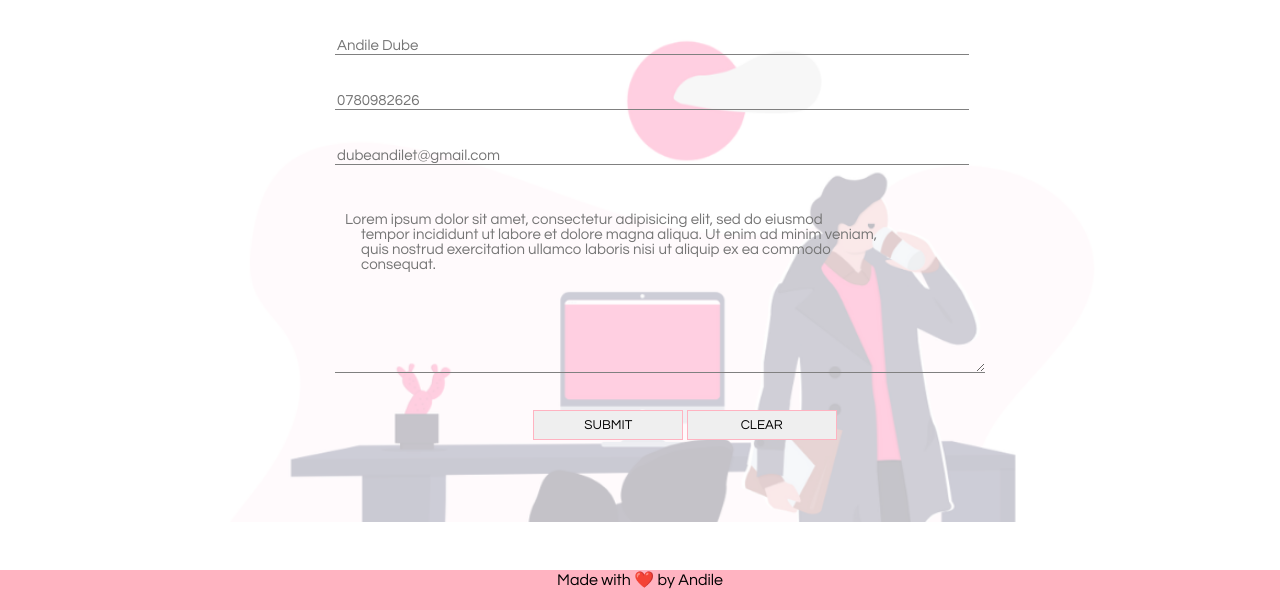
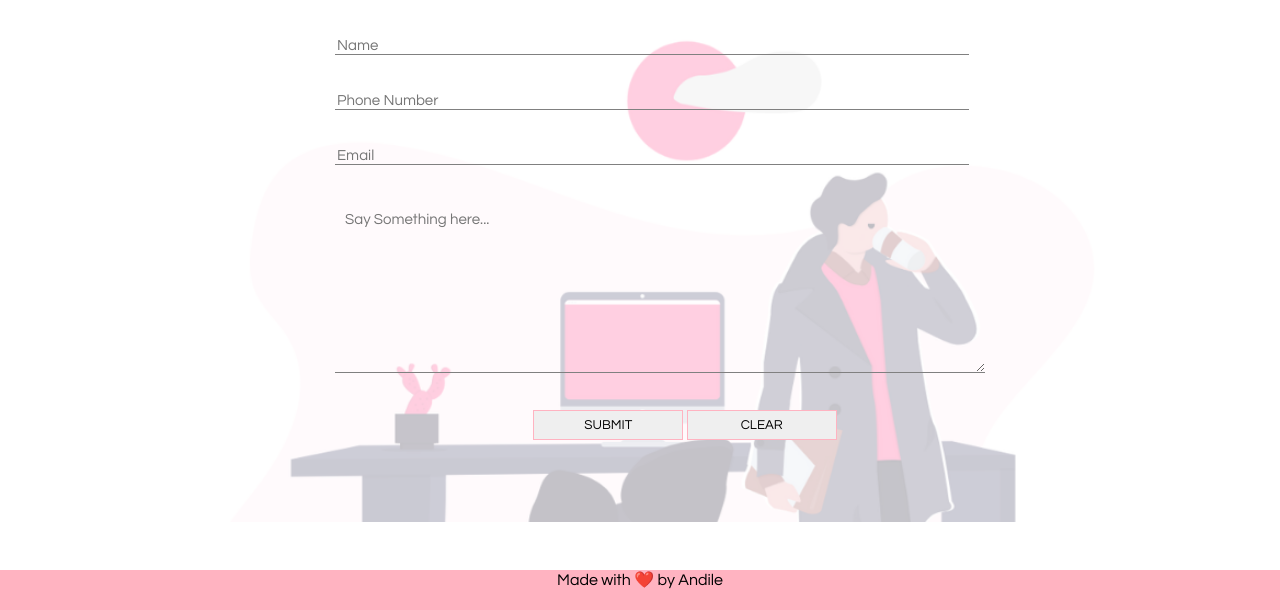
Before and after one commit to ANDI-softwaredev/portfolio, a plain HTML site: page index.html in a window 1280 px wide. Shown: the part 3008-3618 px from the top of the page. Drawn offline with Linux system fonts and the light colour scheme.

Commit message:
Update index.html

```diff
--- a/index.html
+++ b/index.html
@@ -144,28 +144,25 @@ o ‘3’ A Level passes in Mathematics, Physics and Chemistry </li>
 	<form action="insert.php" id="form" method="POST">
 
 			<div class="input_ctrl">
-	<input placeholder="Andile Dube" id="name" name="name" type="text" class="form_control"><br> <br>
+	<input placeholder="Name" id="name" name="name" type="text" class="form_control"><br> <br>
 	<div class="error"></div>
 </div>
 
 
 	<div class="input_ctrl">
-	<input placeholder="0780982626" id="phone" type="n" name="phone" class="form_control"><br> <br>
+	<input placeholder="Phone Number" id="phone" type="n" name="phone" class="form_control"><br> <br>
 	<div class="error"></div>
 </div>
 
 
 	<div class="input_ctrl">
-	<input placeholder="dubeandilet@gmail.com" id="email" name="email" class="form_control"> <br><br>
+	<input placeholder="Email" id="email" name="email" class="form_control"> <br><br>
 	<div class="error"></div>
 </div>
 
 
 	<div class="input_ctrl">
-     <textarea id="memo" class="form_control" name="memo" rows="3" placeholder="Lorem ipsum dolor sit amet, consectetur adipisicing elit, sed do eiusmod
-     tempor incididunt ut labore et dolore magna aliqua. Ut enim ad minim veniam,
-     quis nostrud exercitation ullamco laboris nisi ut aliquip ex ea commodo
-     consequat."></textarea>
+     <textarea id="memo" class="form_control" name="memo" rows="3" placeholder="Say Something here..."></textarea>
      <div class="error"></div>
  </div>
   <br> <br>
```
